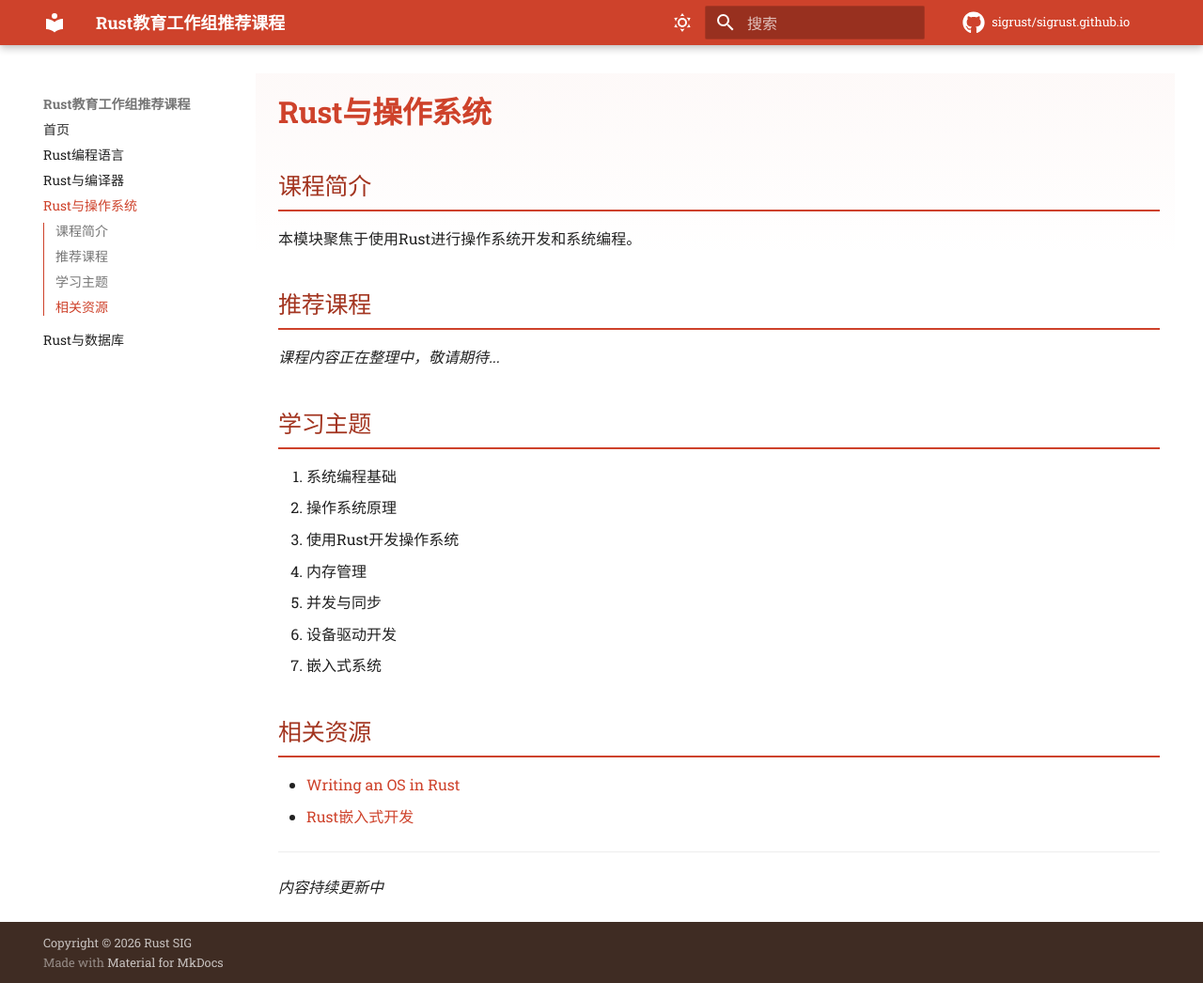
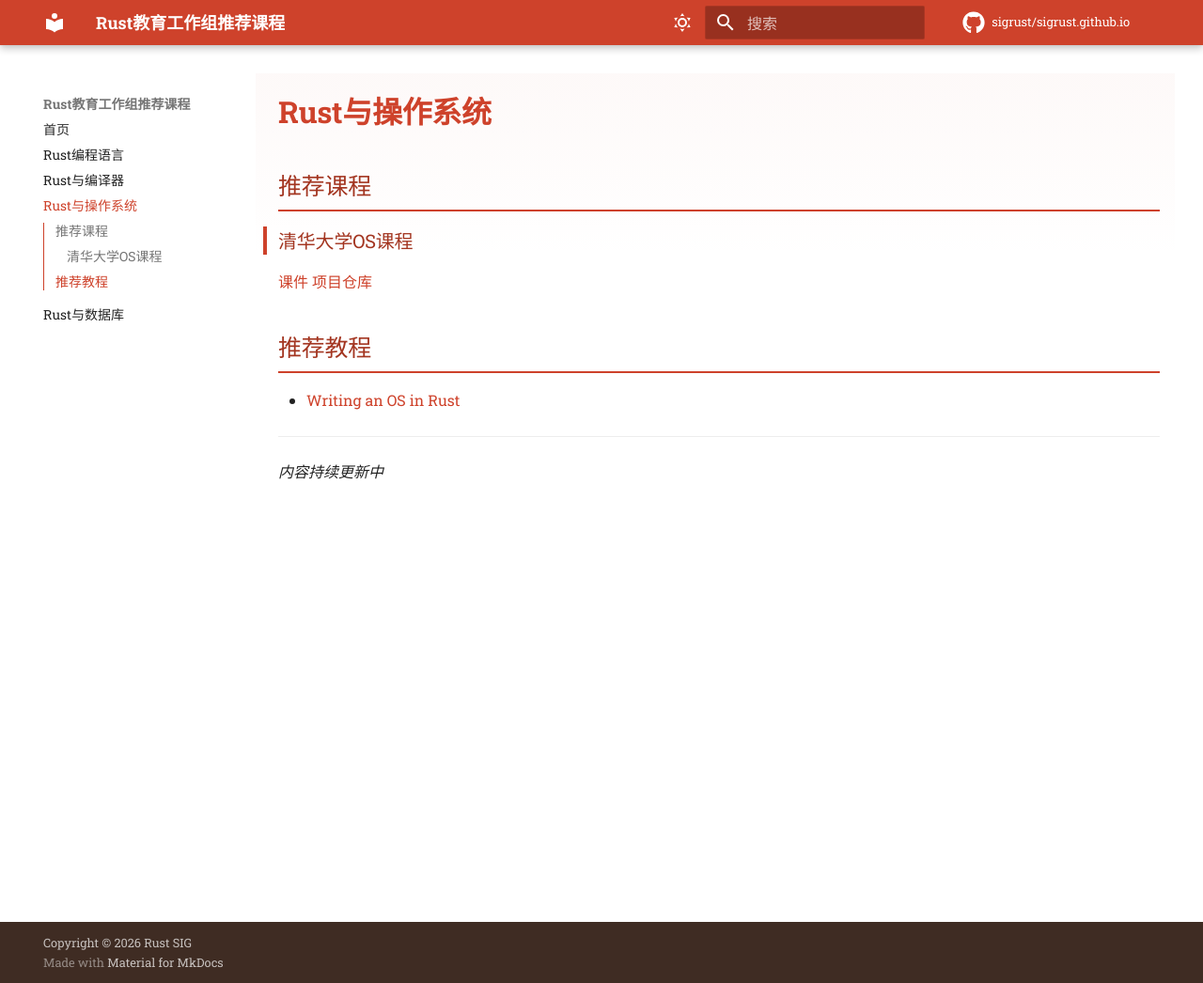
Before and after one commit to sigrust/sigrust.github.io, an MkDocs documentation site: the page built from docs/rust-os.md, in a window 1280 px wide and 1046 px high. Shown: the whole window at 94% size. Built offline with MkDocs 1.6.1 and Material for MkDocs 9.7.7, drawn with Linux system fonts in a browser that asks for light colours; comment, search, counter and statistics services are not loaded.

Commit message:
Revise Rust OS documentation structure
Removed course introduction and content outline, added recommended courses and tutorials.

```diff
--- a/docs/rust-os.md
+++ b/docs/rust-os.md
@@ -1,27 +1,12 @@
 # Rust与操作系统
 
-## 课程简介
+## 推荐课程
+### 清华大学OS课程
+[课件](https://learningos.cn/os-lectures/)
+[项目仓库](https://github.com/LearningOS/os-lectures)
 
-本模块聚焦于使用Rust进行操作系统开发和系统编程。
-
-## 推荐课程
-
-*课程内容正在整理中，敬请期待...*
-
-## 学习主题
-
-1. 系统编程基础
-2. 操作系统原理
-3. 使用Rust开发操作系统
-4. 内存管理
-5. 并发与同步
-6. 设备驱动开发
-7. 嵌入式系统
-
-## 相关资源
-
+## 推荐教程
 - [Writing an OS in Rust](https://os.phil-opp.com/)
-- [Rust嵌入式开发](https://rust-embedded.org/)
 
 ---
 
```
